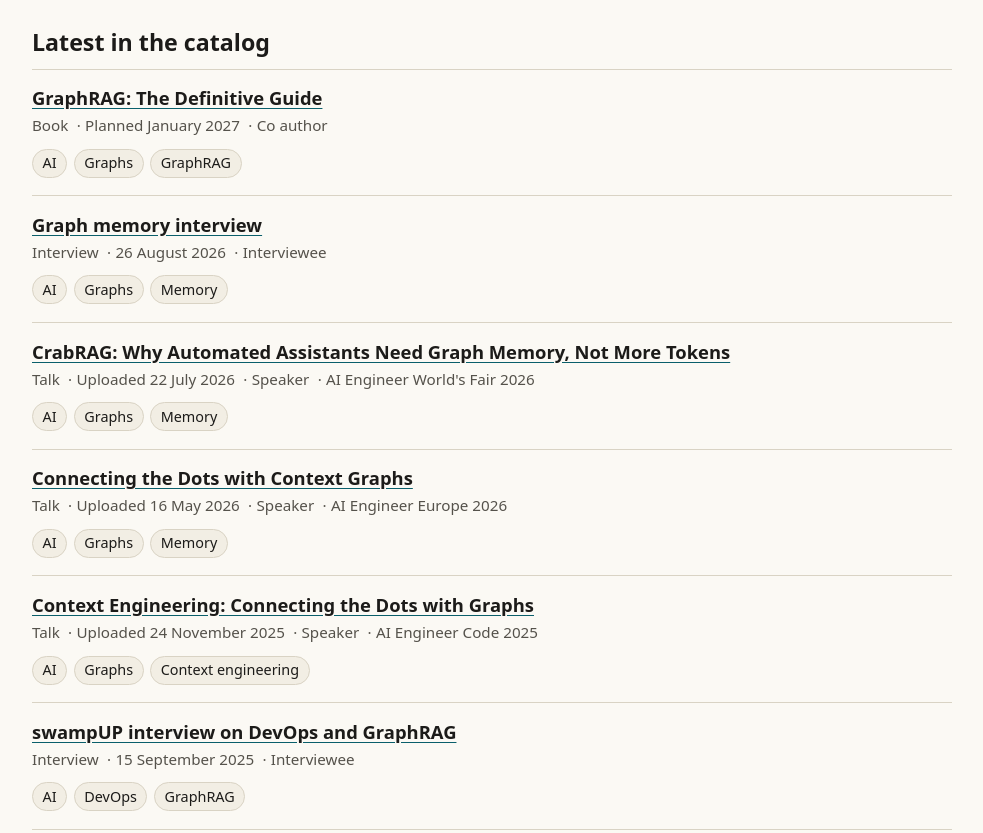
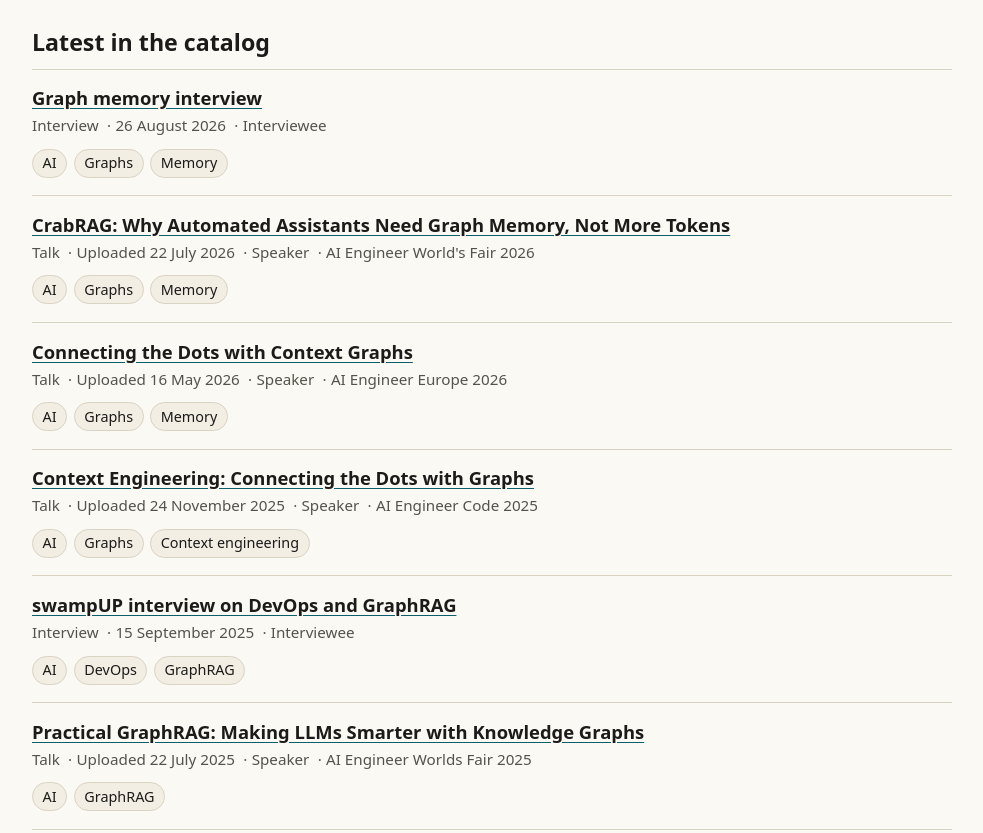
Before and after one commit to steveonjava/stephenchin-com, an Astro site: page / in a window 1280 px wide. Shown: the part 496-1329 px from the top of the page, without its empty margins (148-1131 px from the left). Built offline with nearby package versions, Linux system fonts and the light colour scheme; Astro itself is replaced by a stand-in of ours.

Commit message:
fix: keep the hyphen in co-author, and keep planned releases out of Latest
Screenshots from the first green run showed two defects that the checks could not see.
- roleLabel turned co-author into 'Co author'. The old unit test asserted that wrong text, so it is
  corrected rather than kept. Co-author, Co-presenter and Co-interviewee now keep the hyphen.
- 'Latest in the catalog' listed the GraphRAG book first because its planned date (January 2027) sorts
  newest. Latest now needs a date for the work itself, so planned releases and undated or
  repository-only records are left out. The /work/ list still shows the book first, labelled Planned.

```diff
--- a/src/lib/catalog.ts
+++ b/src/lib/catalog.ts
@@ -122,9 +122,10 @@
   return KINDS[kind] ?? kind;
 }
 
+// "co-author" keeps its hyphen; other roles read as plain words ("repository-owner" becomes "Repository owner").
 export function roleLabel(role: string | null): string | null {
   if (!role) return null;
-  const text = role.replace(/-/g, ' ');
+  const text = role.replace(/^co-/, 'co\u0000').replace(/-/g, ' ').replace('\u0000', '-');
   return text.charAt(0).toUpperCase() + text.slice(1);
 }
 
@@ -154,3 +155,8 @@
     .sort((a, b) => (a.data.featured_rank as number) - (b.data.featured_rank as number))
     .slice(0, max);
 }
+
+// The newest items that have a date for the work itself. A planned release or an undated record is not "latest".
+export function latest(recs: Rec[], max = 6): Rec[] {
+  return recs.filter((r) => workDate(r.data) !== null).slice(0, max);
+}
--- a/src/pages/index.astro
+++ b/src/pages/index.astro
@@ -1,13 +1,13 @@
 ---
 import BaseLayout from '../layouts/BaseLayout.astro';
 import RecordRow from '../components/RecordRow.astro';
-import { featured, topicCounts } from '../lib/catalog';
+import { featured, latest, topicCounts } from '../lib/catalog';
 import { topicLabels, visibleRecords } from '../lib/records';
 import { GITHUB_URL, IS_PREVIEW, SITE_NAME, SITE_URL } from '../site';
 
 const recs = await visibleRecords();
 const picks = featured(recs);
-const recent = recs.slice(0, 6);
+const recent = latest(recs);
 const counts = topicCounts(recs);
 const themes = [...counts].sort((a, b) => b[1] - a[1] || a[0].localeCompare(b[0])).slice(0, 8);
 const person = {
```
Also changed, not shown: tests/unit/catalog.test.mjs (+18 -2 lines).
